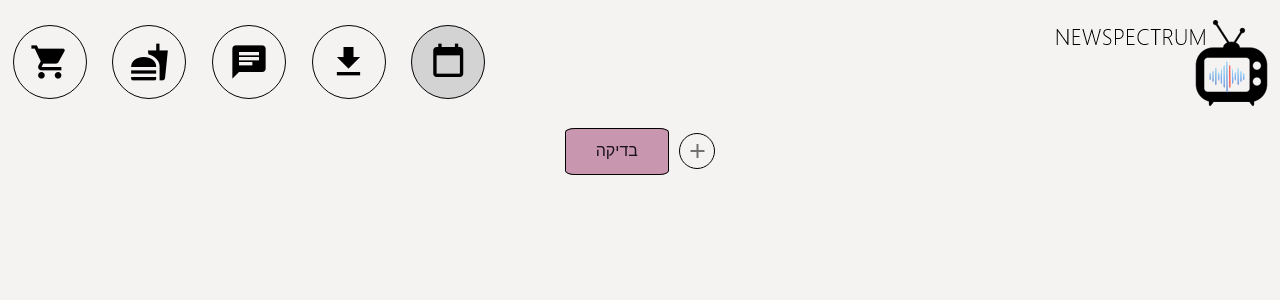
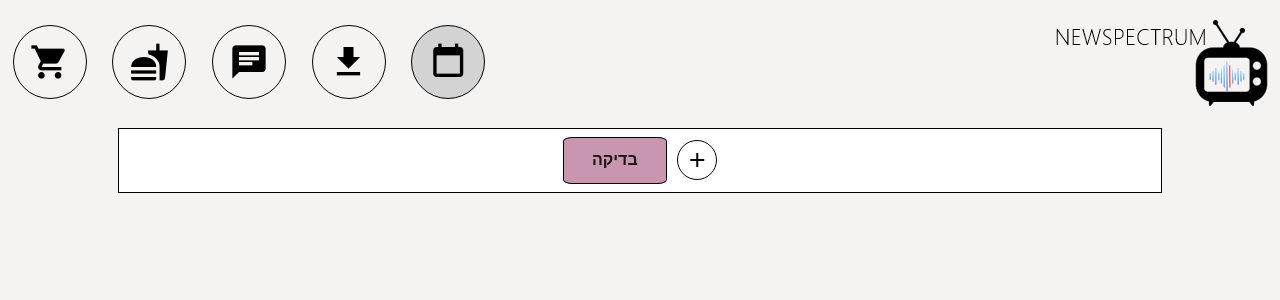
Before and after one commit to MayaSasson/NewSpectrum, a Nuxt app: page /calendar in a window 1280 px wide. Shown: the top 300 px of the page. Built offline with nearby package versions, Linux system fonts and the light colour scheme.

Commit message:
fix(categoriesBar.vue): change again from props to data

```diff
--- a/components/CalendarComponents/categoriesBar.vue
+++ b/components/CalendarComponents/categoriesBar.vue
@@ -1,7 +1,7 @@
 <template>
     <div class="categories">
         <v-btn icon class="add-button">
-            <v-icon>
+            <v-icon color="black">
                 mdi-plus
             </v-icon>
         </v-btn>
@@ -13,12 +13,21 @@
 </template>
 
 <script lang="ts">
-import Vue from 'vue';
+import Vue, { PropOptions } from 'vue';
 import { Category } from '@/models/Category';
 
 export default Vue.extend({
-    props: {
-        categories: Object as () => { categories: Category[] }
+    data() {
+        return {
+            categories: []  as Category[]
+        }
+    },
+    mounted() {
+        this.categories.push({
+            id: 1,
+            title: 'בדיקה',
+            color: 'rgb(200, 150, 175)'
+        });
     }
 })
 </script>
@@ -26,14 +35,20 @@ export default Vue.extend({
 <style scoped>
     .add-button {
         border: solid black 1px;
+        height: 5vh;
+        width: 5vh;
     }
     .categories {
         display: flex;
         justify-content: center;
         align-items: center;
         width: 90%;
+        background-color: white;
+        border: solid black 1px;
+        padding: 1vh 0;
     }
     .category {
+        font-weight: bold;
         border-radius: 9%;
         border: solid black 1px;
         width: 10%;
--- a/pages/calendar.vue
+++ b/pages/calendar.vue
@@ -4,30 +4,17 @@
     justify-center
     align-center
   >
-    <categories-bar :categories="this.categories" />
+    <categories-bar :categories="categories" />
   </v-layout>
 </template>
 
 <script lang="ts">
 import Vue from 'vue';
-import { Category } from '@/models/Category';
 import CategoriesBar from '@/components/CalendarComponents/categoriesBar.vue';
 
 export default Vue.extend({
-    data() {
-        return {
-            categories: []  as Category[]
-        }
-    },
     components: {
         CategoriesBar
     },
-    mounted() {
-        this.categories.push({
-            id: 1,
-            title: 'בדיקה',
-            color: 'rgb(200, 150, 175)'
-        });
-    }
 })
 </script>
```
Also changed, not shown: models/Event.ts (added, +9 -0 lines).
